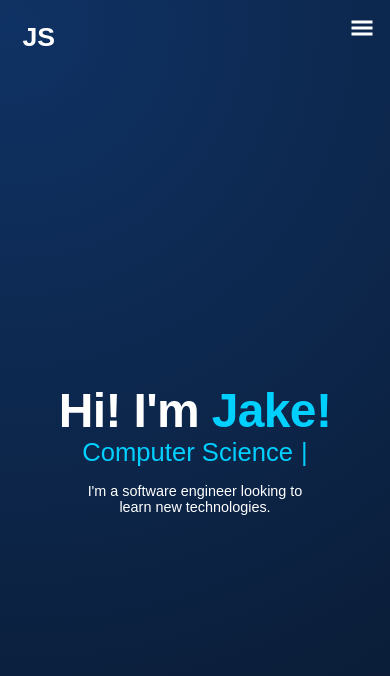
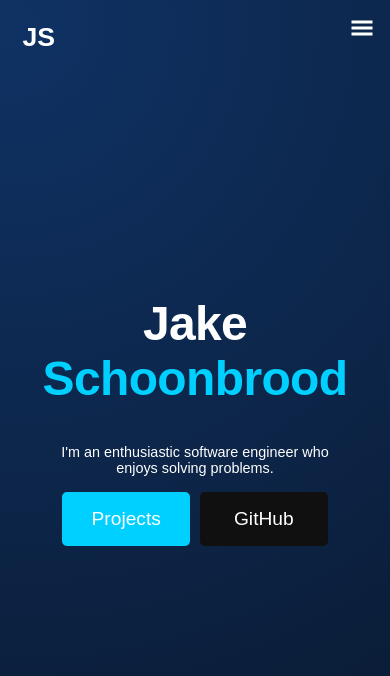
Before and after one commit to JSchoonbrood/Portfolio, a React (Create React App) app: page / in a window 390 px wide. Shown: the top 676 px of the page. Built offline with nearby package versions, Linux system fonts and the light colour scheme.

Commit message:
Mobile view design changes

```diff
--- a/src/components/hero/hero.scss
+++ b/src/components/hero/hero.scss
@@ -16,6 +16,7 @@
       font-weight: variables.$hero-font-weight;
       color: variables.$text-color-default;
       letter-spacing: -0.04rem;
+      text-align: center;
       &-span {
         color: variables.$text-color-active;
       }
@@ -36,6 +37,19 @@
   }
 }
 
+@mixin hero-buttons {
+  background-color: variables.$darkest;
+  font-size: variables.$navigation-font-size;
+  border-radius: 5px;
+  padding: 1rem;
+  text-decoration: none;
+  color: variables.$text-color-default;
+  margin: 0.3rem;
+  margin-top: 1rem;
+  width: 8rem;
+  text-align: center;
+}
+
 // X-Small devices (portrait phones, less than 576px)
 @media (max-width: 575.98px), (max-width: 767.98px) {
   .hero {
@@ -44,12 +58,24 @@
     &__content {
       align-items: center;
       justify-content: center;
+      position: relative;
+      bottom: 4vh;
       &-title {
         display: inline-block;
       }
       &-bio {
         text-align: center;
-        margin: 1rem;
+        margin-top: 2.4rem;
+      }
+      &-buttons {
+        display: flex;
+        &-project {
+          @include hero-buttons;
+          background-color: variables.$primary-bright;
+        }
+        &-github {
+          @include hero-buttons;
+        }
       }
     }
     &__image {
@@ -63,13 +89,19 @@
 }
 
 .Typewriter__wrapper {
+  display: None;
   font-size: variables.$subtitle-font-size;
-  color: variables.$text-color-active;
+  color: variables.$text-color-default;
+  position: relative;
+  top: 1rem;
 }
 
 .Typewriter__cursor {
+  display: None;
   font-size: variables.$subtitle-font-size;
-  color: variables.$text-color-active;
+  color: variables.$text-color-default;
+  position: relative;
+  top: 0.9rem;
 }
 
 .waving-hand:hover {
--- a/src/components/hero/index.tsx
+++ b/src/components/hero/index.tsx
@@ -2,19 +2,24 @@ import React from "react";
 import "./hero.scss";
 import { default as hero_img } from "../../images/hero_dev.svg";
 import Desc from "./type";
+import { NavLink } from "react-router-dom";
 
 const Hero = () => {
   return (
     <div className="hero" id="hero">
       <div className="hero__content">
         <h1 className="hero__content-title">
-          Hi! <span className="waving-hand">👋🏻</span>
-          I'm <span className="hero__content-title-span">Jake!</span>
+          Jake
+          <span className="hero__content-title-span"> Schoonbrood</span>
         </h1>
         <Desc />
         <p className="hero__content-bio">
-          I'm a software engineer looking to learn new technologies.
+          I'm an enthusiastic software engineer who enjoys solving problems.
         </p>
+        <div className="hero__content-buttons">
+          <NavLink to="/projects" className="hero__content-buttons-project">Projects</NavLink>
+          <a href="https://github.com/JSchoonbrood" className="hero__content-buttons-github" target="_blank">GitHub</a>
+        </div>
       </div>
 
       <div className="hero__image">
```
